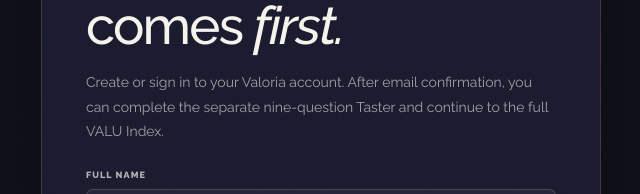
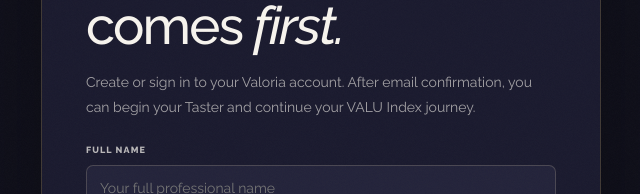
Before and after one commit to riverwayse-sudo/valoria-site, a Next.js app: page /valu/register in a window 1280 px wide. Shown: the part 218-412 px from the top of the page, without its empty margins (319-959 px from the left). Built offline with nearby package versions, Linux system fonts and the light colour scheme; no server answers.

Commit message:
fix(copy): remove internal assessment mechanics from registration

```diff
--- a/src/app/valu/register/page.jsx
+++ b/src/app/valu/register/page.jsx
@@ -199,7 +199,7 @@ export default function ValuRegisterPage() {
       <Link href="/" style={styles.brand}>VALORIA INSTITUTE</Link>
       <div style={styles.eyebrow}>YOUR VALU INDEX JOURNEY</div>
       <h1 style={styles.title}>Your account comes <em>first.</em></h1>
-      <p style={styles.copy}>Create or sign in to your Valoria account. After email confirmation, you can complete the separate nine-question Taster and continue to the full VALU Index.</p>
+      <p style={styles.copy}>Create or sign in to your Valoria account. After email confirmation, you can begin your Taster and continue your VALU Index journey.</p>
       {hasSession && <p style={styles.notice}>You are signed in. Complete or confirm your professional details to begin.</p>}
       <form onSubmit={submit} style={styles.form}>
         <label style={styles.label}>FULL NAME
```
